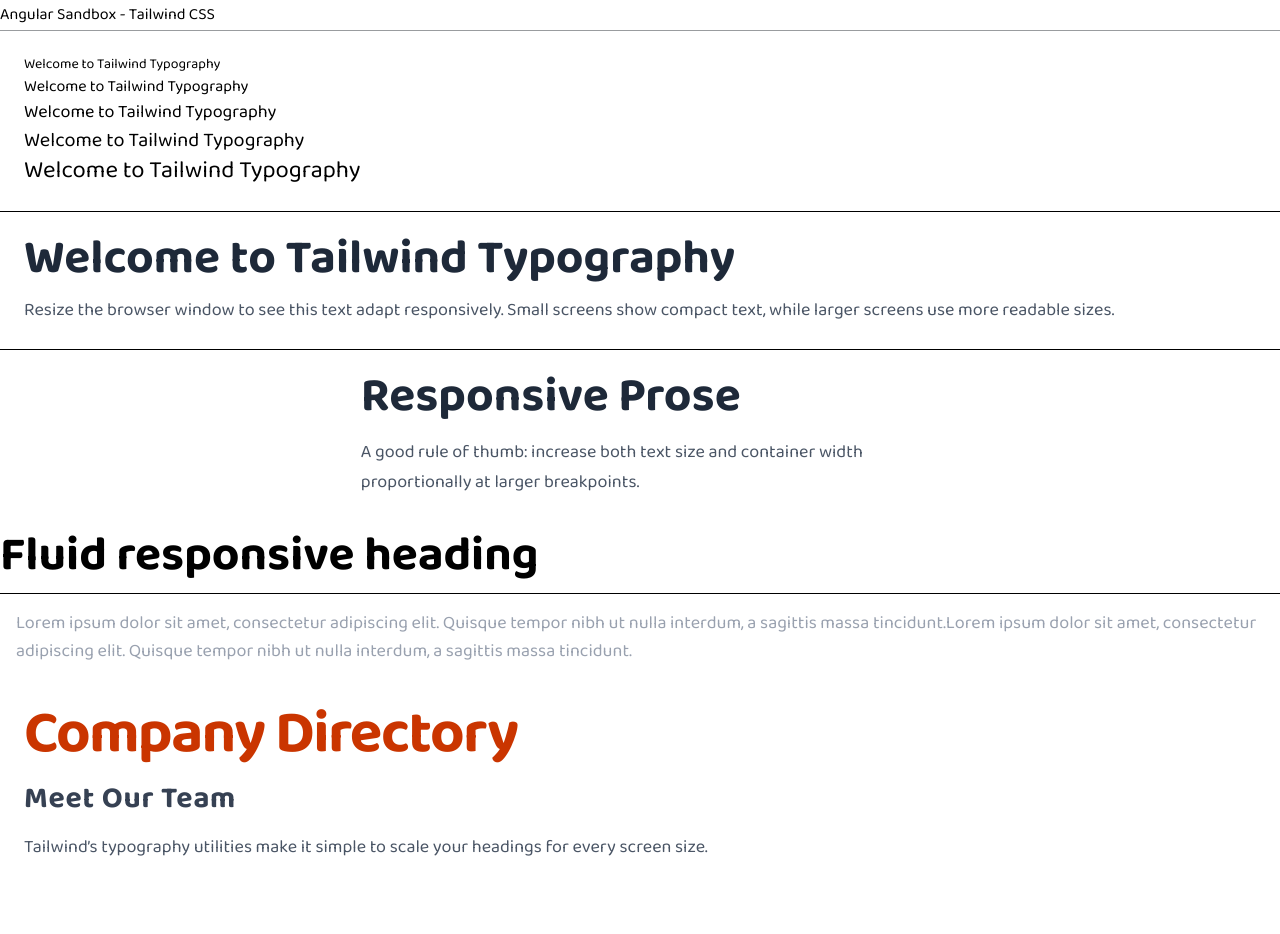
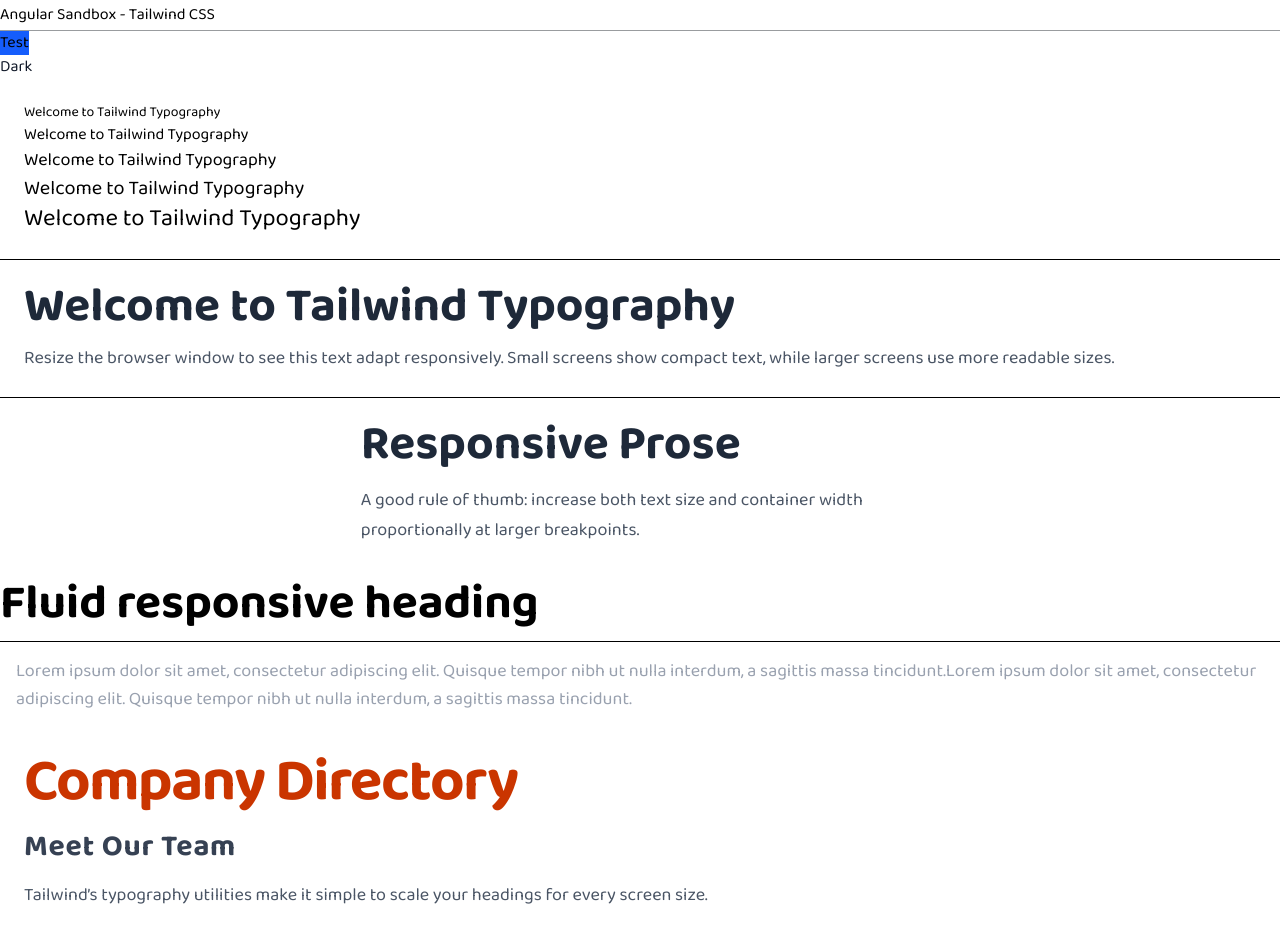
Before and after one commit to ozgursarikamis/angular-sandbox, an Angular app: page / in a window 1280 px wide. Before the commit the page ends 886 px from the top, so only its background shows below. Built offline with nearby package versions, Linux system fonts and the light colour scheme.

Commit message:
Typograhy: Dark theme indicator

```diff
--- a/src/app/typography/typography.component.html
+++ b/src/app/typography/typography.component.html
@@ -1,3 +1,5 @@
+<button class="bg-blue-600 hover:bg-blue-700 md:hover:bg-green-600">Test</button>
+<div class="bg-white dark:bg-gray-800 text-gray-900 dark:text-gray-100">Dark</div>
 <div class="p-6">
     <h1 class="text-sm">Welcome to Tailwind Typography</h1>
     <h1 class="text-md">Welcome to Tailwind Typography</h1>
```
